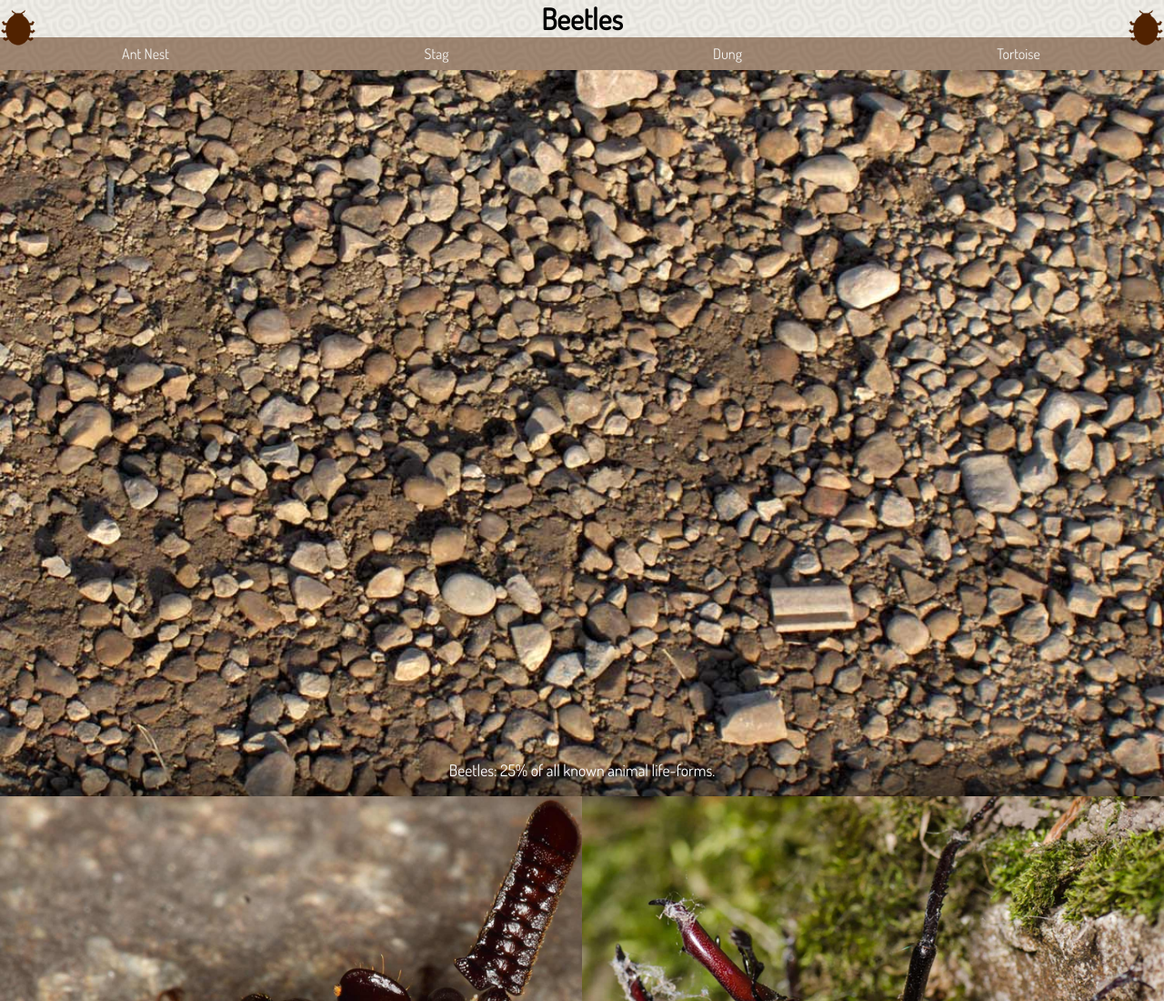
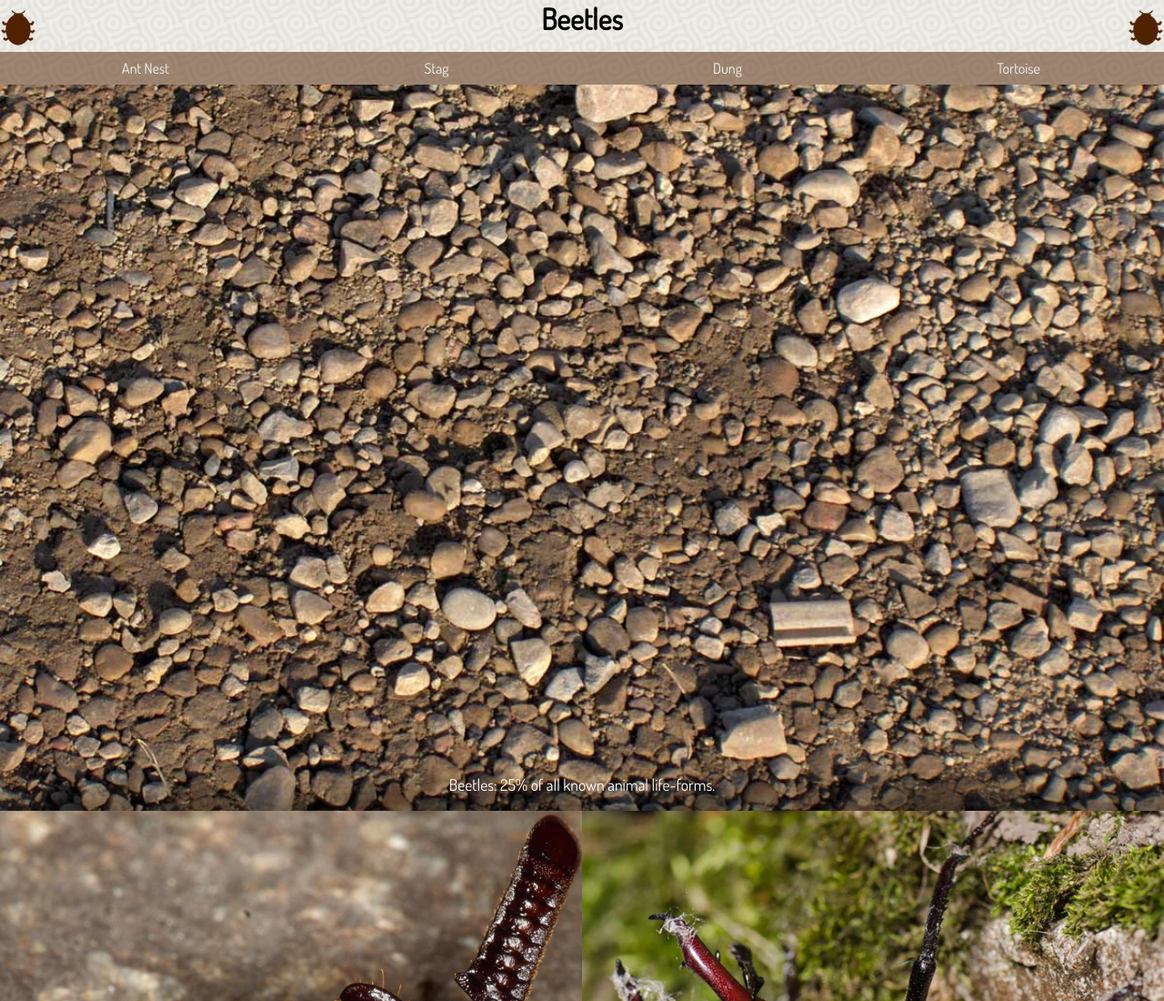
Before and after one commit to CharlieKeil/assignment-7, a plain HTML site: page index.html in a window 1280 px wide. Shown: the top 1100 px of the page at 91% size. Drawn offline with Linux system fonts and the light colour scheme.

Commit message:
Moved nav slightly.

```diff
--- a/css/css.css
+++ b/css/css.css
@@ -24,6 +24,10 @@ h1 {
   font-family: 'Dosis', sans-serif;
   font-size: 2rem;
   margin: 0;
+}
+
+nav {
+  padding-top: 1em;
 }
 
 .nav-top {
```
